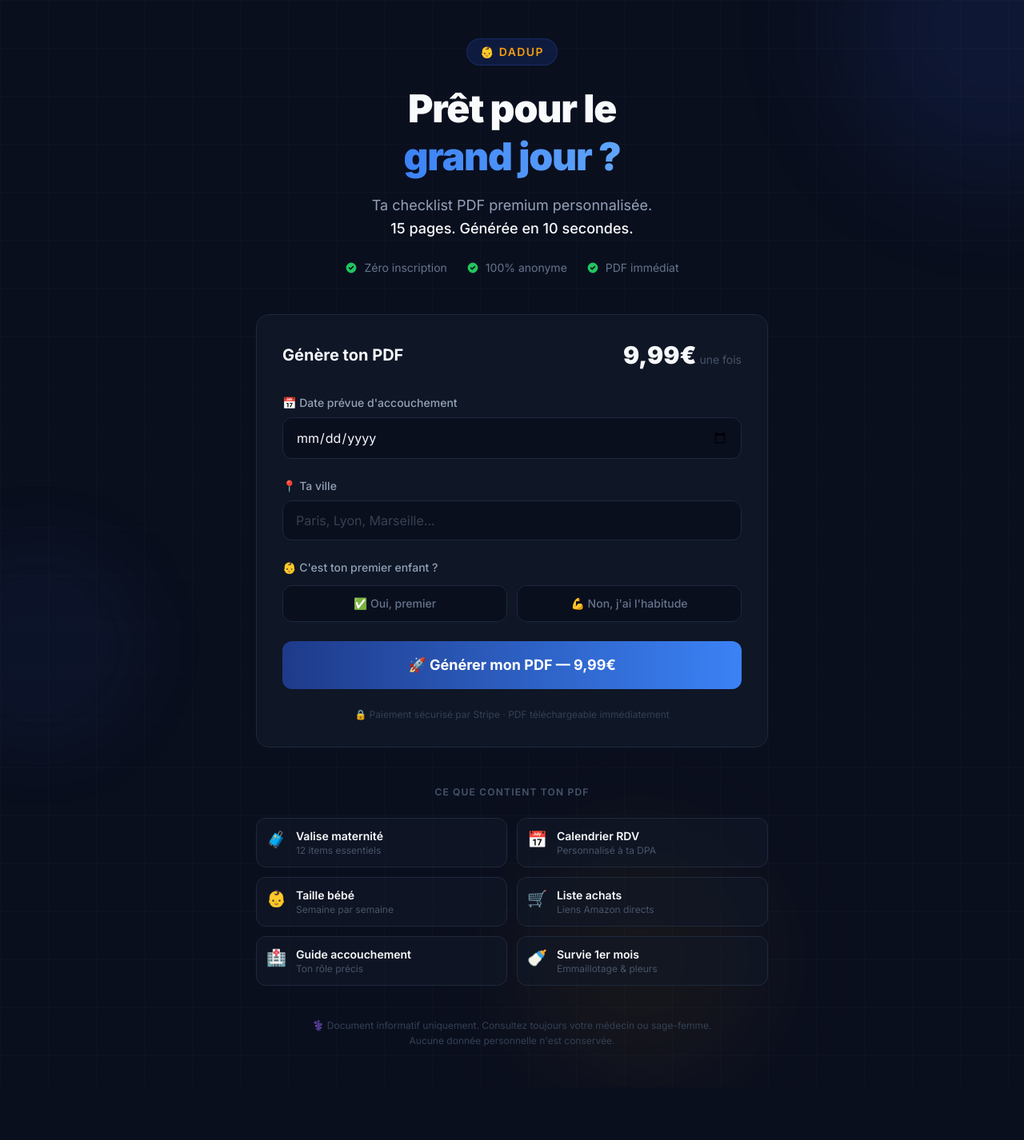
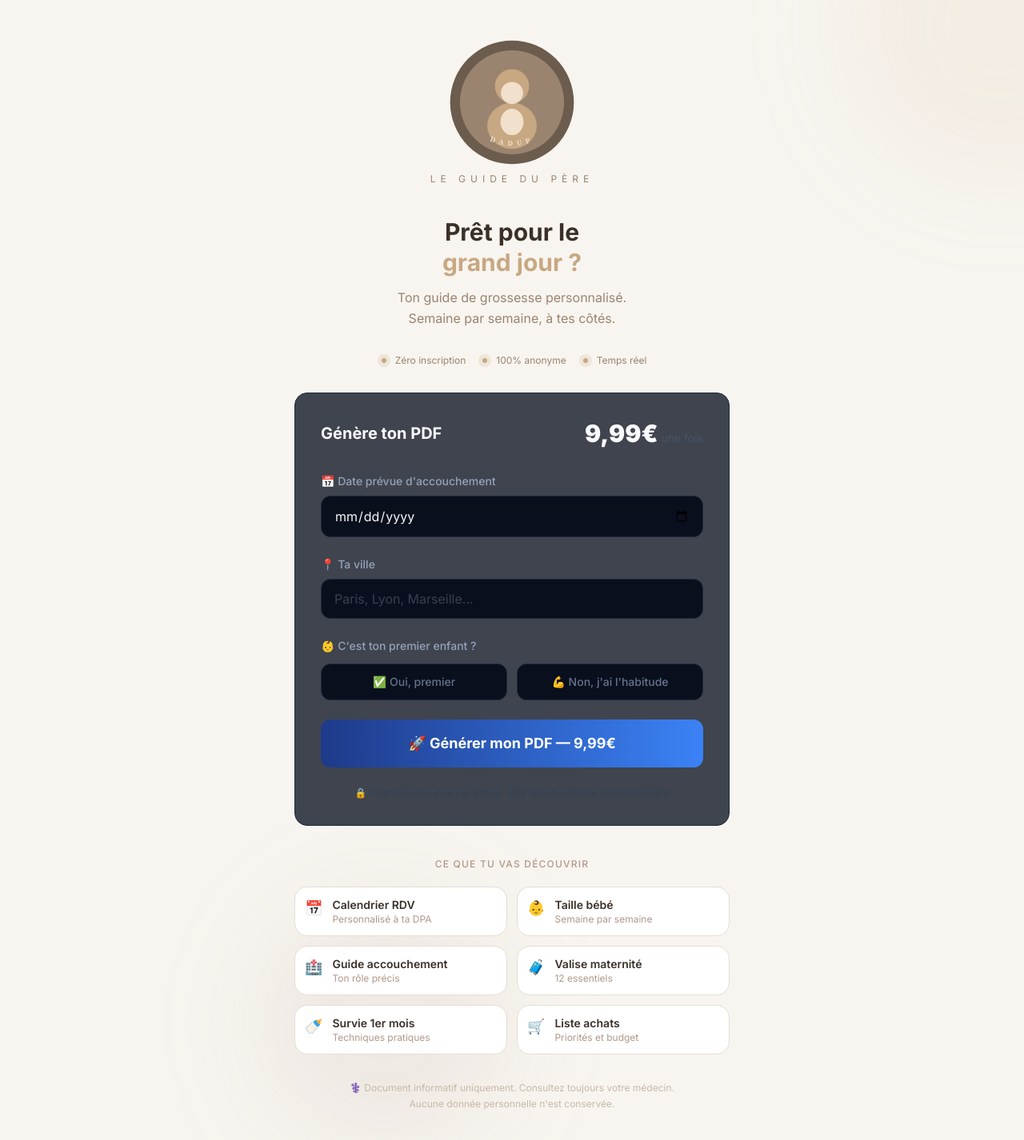
Before and after one commit to Julproject/dadup, a Next.js app: page / in a window 1280 px wide. Shown: the top 1426 px of the page at 80% size. Before the commit the page ends 1360 px from the top, so only its background shows below. Built offline with nearby package versions, Linux system fonts and the light colour scheme.

Commit message:
Update page.tsx

```diff
--- a/app/page.tsx
+++ b/app/page.tsx
@@ -4,84 +4,82 @@ import DadUpForm from '@/components/DadUpForm';
 
 export default function Home() {
   return (
-    <main className="min-h-screen bg-[#0A0F1E] relative overflow-hidden">
+    <main className="min-h-screen bg-[#f8f5f0] relative overflow-hidden">
 
-      {/* Effets de fond */}
+      {/* Fond doux */}
       <div className="absolute inset-0 overflow-hidden pointer-events-none">
-        <div className="absolute -top-40 -right-40 w-96 h-96 bg-[#1E3A8A]/20 rounded-full blur-3xl" />
-        <div className="absolute top-1/2 -left-20 w-64 h-64 bg-[#1E3A8A]/10 rounded-full blur-2xl" />
-        <div className="absolute bottom-0 right-1/4 w-80 h-80 bg-[#F59E0B]/5 rounded-full blur-3xl" />
-        <div
-          className="absolute inset-0 opacity-[0.03]"
-          style={{
-            backgroundImage: `linear-gradient(rgba(248,250,252,0.5) 1px, transparent 1px), linear-gradient(90deg, rgba(248,250,252,0.5) 1px, transparent 1px)`,
-            backgroundSize: '60px 60px',
-          }}
-        />
+        <div className="absolute -top-40 -right-40 w-96 h-96 bg-[#c8a882]/10 rounded-full blur-3xl" />
+        <div className="absolute bottom-0 left-1/4 w-80 h-80 bg-[#9a8470]/10 rounded-full blur-3xl" />
       </div>
 
-      <div className="relative z-10 max-w-2xl mx-auto px-4 py-12">
+      <div className="relative z-10 max-w-xl mx-auto px-4 py-12">
 
-        {/* Header */}
-        <div className="text-center mb-12">
-          <div className="inline-flex items-center gap-2 bg-[#1E3A8A]/30 border border-[#1E3A8A]/50 rounded-full px-4 py-1.5 mb-6">
-            <span className="text-[#F59E0B] text-sm font-semibold tracking-widest uppercase">👶 DadUp</span>
-          </div>
+        {/* Logo SVG */}
+        <div className="flex flex-col items-center mb-10">
+          <svg viewBox="0 0 300 300" width="160" height="160">
+            <circle cx="150" cy="150" r="145" fill="#6b5c4e"/>
+            <circle cx="150" cy="150" r="122" fill="#9a8470"/>
+            <ellipse cx="150" cy="205" rx="58" ry="54" fill="#c8a882"/>
+            <circle cx="150" cy="112" r="40" fill="#c8a882"/>
+            <ellipse cx="150" cy="196" rx="27" ry="31" fill="#f0e0cc"/>
+            <circle cx="150" cy="128" r="26" fill="#f0e0cc"/>
+            <path id="arc" d="M 58,210 A 122,122 0 0,0 242,210" fill="none"/>
+            <text fontFamily="Georgia,serif" fontSize="16" fill="#f0e0cc" letterSpacing="10" fontWeight="700">
+              <textPath href="#arc" startOffset="50%" textAnchor="middle">DADUP</textPath>
+            </text>
+          </svg>
+          <p className="text-[#9a8470] text-xs tracking-[6px] uppercase mt-2">Le guide du père</p>
+        </div>
 
-          <h1 className="text-5xl font-black text-[#F8FAFC] leading-tight mb-4 tracking-tight">
+        {/* Accroche */}
+        <div className="text-center mb-8">
+          <h1 className="text-3xl font-bold text-[#3a3028] leading-tight mb-3">
             Prêt pour le<br />
-            <span className="text-transparent bg-clip-text bg-gradient-to-r from-[#3B82F6] to-[#60A5FA]">
-              grand jour ?
-            </span>
+            <span className="text-[#c8a882]">grand jour ?</span>
           </h1>
+          <p className="text-[#9a8470] text-base leading-relaxed">
+            Ton guide de grossesse personnalisé.<br />
+            Semaine par semaine, à tes côtés.
+          </p>
+        </div>
 
-          <p className="text-[#94A3B8] text-lg leading-relaxed max-w-md mx-auto">
-            Ta checklist PDF premium personnalisée.<br />
-            <span className="text-[#F8FAFC] font-medium">15 pages. Générée en 10 secondes.</span>
-          </p>
-
-          {/* Preuves sociales */}
-          <div className="flex items-center justify-center gap-6 mt-6">
-            {[
-              { label: 'Zéro inscription' },
-              { label: '100% anonyme' },
-              { label: 'PDF immédiat' },
-            ].map((item) => (
-              <div key={item.label} className="flex items-center gap-2 text-sm text-[#64748B]">
-                <svg className="w-4 h-4 text-[#22C55E]" fill="currentColor" viewBox="0 0 20 20">
-                  <path fillRule="evenodd" d="M10 18a8 8 0 100-16 8 8 0 000 16zm3.707-9.293a1 1 0 00-1.414-1.414L9 10.586 7.707 9.293a1 1 0 00-1.414 1.414l2 2a1 1 0 001.414 0l4-4z" clipRule="evenodd" />
-                </svg>
-                {item.label}
+        {/* Badges */}
+        <div className="flex items-center justify-center gap-4 mb-8">
+          {['Zéro inscription', '100% anonyme', 'Temps réel'].map((item) => (
+            <div key={item} className="flex items-center gap-1.5 text-xs text-[#9a8470]">
+              <div className="w-4 h-4 rounded-full bg-[#c8a882]/20 flex items-center justify-center">
+                <div className="w-1.5 h-1.5 rounded-full bg-[#c8a882]" />
               </div>
-            ))}
-          </div>
+              {item}
+            </div>
+          ))}
         </div>
 
         {/* Formulaire */}
         <DadUpForm />
 
-        {/* Contenu du PDF */}
-        <div className="mt-12">
-          <p className="text-center text-[#475569] text-xs uppercase tracking-widest mb-6 font-semibold">
-            Ce que contient ton PDF
+        {/* Contenu */}
+        <div className="mt-10">
+          <p className="text-center text-[#b0988a] text-xs uppercase tracking-widest mb-5 font-medium">
+            Ce que tu vas découvrir
           </p>
           <div className="grid grid-cols-2 gap-3">
             {[
-              { icon: '🧳', label: 'Valise maternité', desc: '12 items essentiels' },
               { icon: '📅', label: 'Calendrier RDV', desc: 'Personnalisé à ta DPA' },
               { icon: '👶', label: 'Taille bébé', desc: 'Semaine par semaine' },
-              { icon: '🛒', label: 'Liste achats', desc: 'Liens Amazon directs' },
               { icon: '🏥', label: 'Guide accouchement', desc: 'Ton rôle précis' },
-              { icon: '🍼', label: 'Survie 1er mois', desc: 'Emmaillotage & pleurs' },
+              { icon: '🧳', label: 'Valise maternité', desc: '12 essentiels' },
+              { icon: '🍼', label: 'Survie 1er mois', desc: 'Techniques pratiques' },
+              { icon: '🛒', label: 'Liste achats', desc: 'Priorités et budget' },
             ].map((item) => (
               <div
                 key={item.label}
-                className="flex items-start gap-3 p-3 rounded-xl bg-[#111827]/60 border border-[#1E293B] hover:border-[#1E3A8A]/50 transition-colors"
+                className="flex items-start gap-3 p-3 rounded-2xl bg-white border border-[#e8ddd4] hover:border-[#c8a882] transition-colors"
               >
-                <span className="text-xl">{item.icon}</span>
+                <span className="text-lg">{item.icon}</span>
                 <div>
-                  <p className="text-[#F8FAFC] text-sm font-semibold">{item.label}</p>
-                  <p className="text-[#475569] text-xs">{item.desc}</p>
+                  <p className="text-[#3a3028] text-sm font-semibold">{item.label}</p>
+                  <p className="text-[#b0988a] text-xs">{item.desc}</p>
                 </div>
               </div>
             ))}
@@ -89,8 +87,8 @@ export default function Home() {
         </div>
 
         {/* Disclaimer */}
-        <p className="text-center text-[#334155] text-xs mt-10 leading-relaxed">
-          ⚕️ Document informatif uniquement. Consultez toujours votre médecin ou sage-femme.<br />
+        <p className="text-center text-[#c8b8a8] text-xs mt-8 leading-relaxed">
+          ⚕️ Document informatif uniquement. Consultez toujours votre médecin.<br />
           Aucune donnée personnelle n'est conservée.
         </p>
 
```
